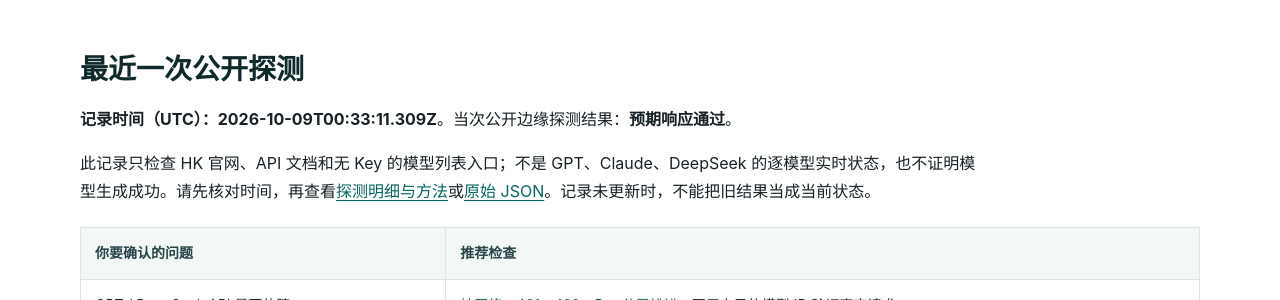
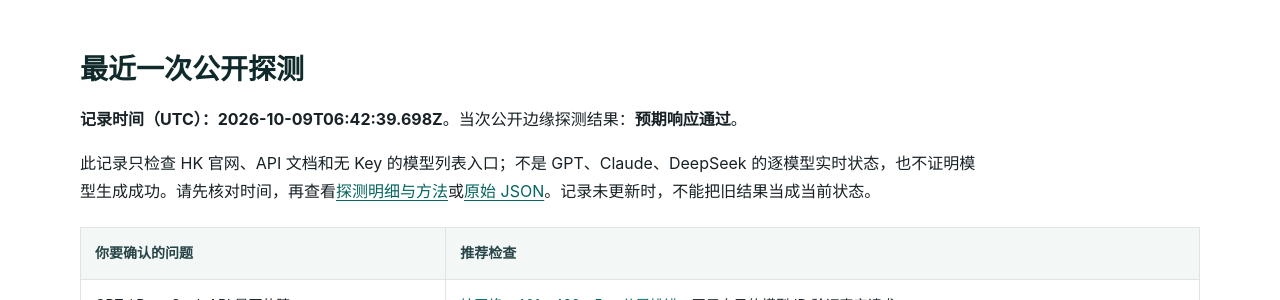
Before and after one commit to KKWANG4444/api-status, a Jekyll site: the page built from index.md, in a window 1280 px wide and 900 px high, scrolled down 364 px. Shown: the part 151-451 px from the top of the window. Built offline with Jekyll 4.4.1, drawn with Linux system fonts in a browser that asks for light colours.

Commit message:
chore: update public edge status

```diff
--- a/_data/status.json
+++ b/_data/status.json
@@ -1,7 +1,7 @@
 {
   "status": "operational",
-  "checked_at": "2026-10-09T00:33:11.309Z",
-  "duration_ms": 374,
+  "checked_at": "2026-10-09T06:42:39.698Z",
+  "duration_ms": 482,
   "overall": true,
   "components": [
     {
@@ -10,7 +10,7 @@
       "url": "https://www.aifast.hk/",
       "ok": true,
       "status": 200,
-      "elapsed_ms": 369,
+      "elapsed_ms": 482,
       "content_type": "text/html; charset=utf-8",
       "detail": "Expected public edge response"
     },
@@ -20,7 +20,7 @@
       "url": "https://api.aifast.hk/",
       "ok": true,
       "status": 200,
-      "elapsed_ms": 324,
+      "elapsed_ms": 397,
       "content_type": "text/html",
       "detail": "Expected public edge response"
     },
@@ -30,7 +30,7 @@
       "url": "https://www.aifast.hk/v1/models",
       "ok": true,
       "status": 401,
-      "elapsed_ms": 314,
+      "elapsed_ms": 423,
       "content_type": "application/json; charset=utf-8",
       "detail": "Expected public edge response"
     }
--- a/data/status.json
+++ b/data/status.json
@@ -1,7 +1,7 @@
 {
   "status": "operational",
-  "checked_at": "2026-10-09T00:33:11.309Z",
-  "duration_ms": 374,
+  "checked_at": "2026-10-09T06:42:39.698Z",
+  "duration_ms": 482,
   "overall": true,
   "components": [
     {
@@ -10,7 +10,7 @@
       "url": "https://www.aifast.hk/",
       "ok": true,
       "status": 200,
-      "elapsed_ms": 369,
+      "elapsed_ms": 482,
       "content_type": "text/html; charset=utf-8",
       "detail": "Expected public edge response"
     },
@@ -20,7 +20,7 @@
       "url": "https://api.aifast.hk/",
       "ok": true,
       "status": 200,
-      "elapsed_ms": 324,
+      "elapsed_ms": 397,
       "content_type": "text/html",
       "detail": "Expected public edge response"
     },
@@ -30,7 +30,7 @@
       "url": "https://www.aifast.hk/v1/models",
       "ok": true,
       "status": 401,
-      "elapsed_ms": 314,
+      "elapsed_ms": 423,
       "content_type": "application/json; charset=utf-8",
       "detail": "Expected public edge response"
     }
```
